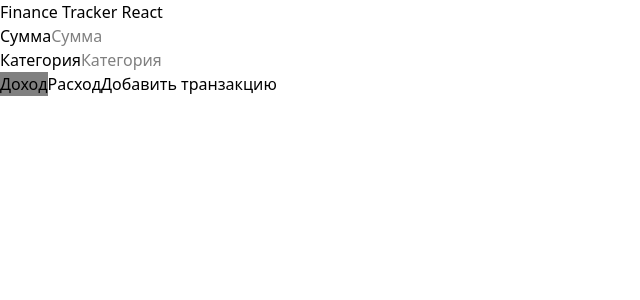
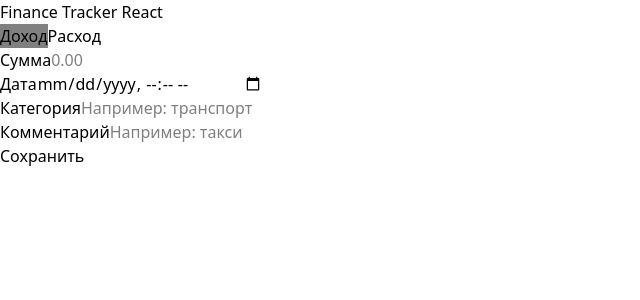
Before and after one commit to stanislavluft/fimi, a React (Vite) app: page / in a window 1280 px wide. Shown: the top 300 px of the page, without its empty margins (0-640 px from the left). Built offline with nearby package versions, Linux system fonts and the light colour scheme.

Commit message:
feat: for form: add date and desrpition, change style input

```diff
--- a/src/components/TransactionForm.tsx
+++ b/src/components/TransactionForm.tsx
@@ -9,6 +9,8 @@ function TransactionForm({ onSubmit }: TransactionFormProps) {
   const [amount, setAmount] = useState('');
   const [category, setCategory] = useState('');
   const [type, setType] = useState<TransactionType>('income');
+  const [formDate, setFormDate] = useState('');
+  const [description, setDescription] = useState('');
 
   const handleSubmit = (e: FormEvent) => {
     e.preventDefault();
@@ -22,7 +24,25 @@ function TransactionForm({ onSubmit }: TransactionFormProps) {
   return (
     <>
       <form onSubmit={handleSubmit}>
-        {/* Sum Block */}
+        {/* Type Button */}
+        <div>
+          <button
+            style={{ backgroundColor: type === 'income' ? 'gray' : '' }}
+            type="button"
+            onClick={() => setType('income')}
+          >
+            Доход
+          </button>
+          <button
+            style={{ backgroundColor: type === 'expense' ? 'gray' : '' }}
+            type="button"
+            onClick={() => setType('expense')}
+          >
+            Расход
+          </button>
+        </div>
+
+        {/* Amount Block */}
         <div>
           <label htmlFor="inputAmount">Сумма</label>
           <input
@@ -30,10 +50,25 @@ function TransactionForm({ onSubmit }: TransactionFormProps) {
             onChange={(e) => setAmount(e.target.value)}
             id="inputAmount"
             type="number"
-            placeholder="Сумма"
+            inputMode="decimal"
+            placeholder="0.00"
+            step="0.01"
             required
           />
         </div>
+
+        {/* Date Block */}
+        <div>
+          <label htmlFor="inputDate">Дата</label>
+          <input
+            value={formDate}
+            onChange={(e) => setFormDate(e.target.value)}
+            id="inputDate"
+            type="datetime-local"
+            required
+          />
+        </div>
+
         {/* Category Block  */}
         <div>
           <label htmlFor="inputCategory">Категория</label>
@@ -42,25 +77,24 @@ function TransactionForm({ onSubmit }: TransactionFormProps) {
             onChange={(e) => setCategory(e.target.value)}
             id="inputCategory"
             type="text"
-            placeholder="Категория"
+            placeholder="Например: транспорт"
             required
           />
         </div>
-        <button
-          style={{ backgroundColor: type === 'income' ? 'gray' : '' }}
-          type="button"
-          onClick={() => setType('income')}
-        >
-          Доход
-        </button>
-        <button
-          style={{ backgroundColor: type === 'expense' ? 'gray' : '' }}
-          type="button"
-          onClick={() => setType('expense')}
-        >
-          Расход
-        </button>
-        <button type="submit">Добавить транзакцию</button>
+
+        {/* Description Block  */}
+        <div>
+          <label htmlFor="inputDescription">Комментарий</label>
+          <input
+            value={description}
+            onChange={(e) => setDescription(e.target.value)}
+            id="inputDescription"
+            type="text"
+            placeholder="Например: такси"
+          />
+        </div>
+
+        <button type="submit">Сохранить</button>
       </form>
     </>
   );
```
